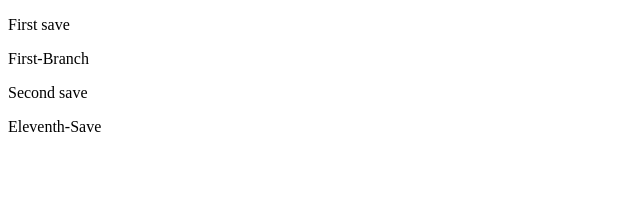
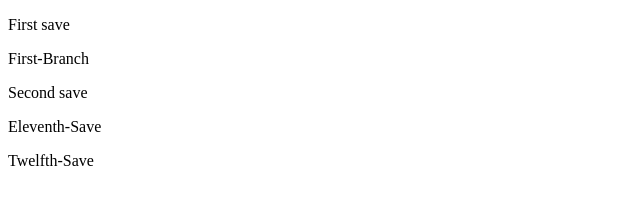
Before and after one commit to Oleksa89/git-branches, a plain HTML site: page index.html in a window 1280 px wide. Shown: the whole page, without its empty margins (0-640 px from the left). Drawn offline with Linux system fonts and the light colour scheme.

Commit message:
Twelfth-Save

```diff
--- a/index.html
+++ b/index.html
@@ -10,5 +10,6 @@
     <p>First-Branch</p>
     <p>Second save</p>
     <p>Eleventh-Save</p>
+    <p>Twelfth-Save</p>
 </body>
 </html>
```
